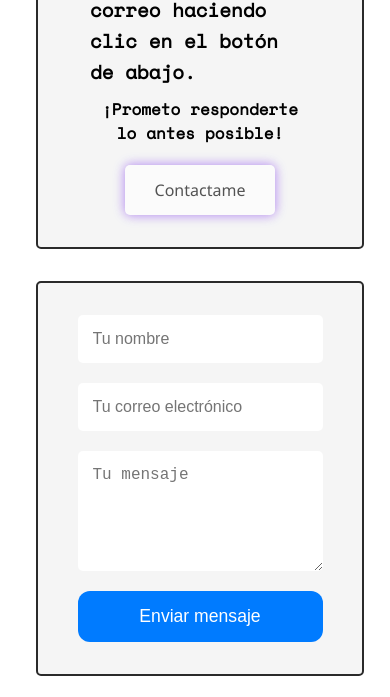
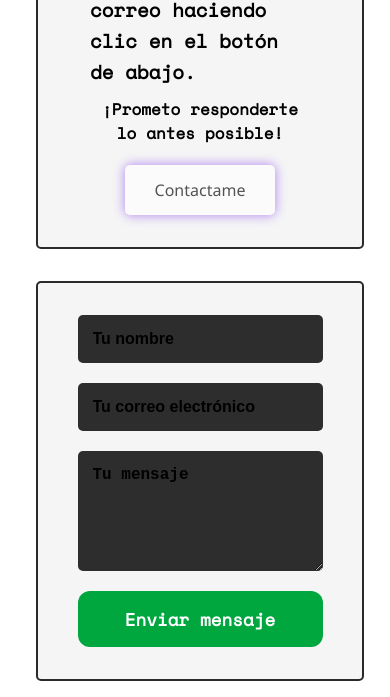
Before and after one commit to RudvanC/Portfolio, a plain HTML site: page index.html in a window 390 px wide. Shown: the part 5028-5725 px from the top of the page. Drawn offline with nearby package versions, Linux system fonts and the light colour scheme.

Commit message:
Update styles.css to enhance contact message and form styles, including color adjustments and improved placeholder text; ensure consistent button styling and responsive design for smaller screens.

```diff
--- a/css/styles.css
+++ b/css/styles.css
@@ -782,9 +782,9 @@ ______ ______________  ____   _ _       ___  ______ _____ _____
 }
 
 .contact-message h3 {
-  color:#7f71f9;
   font-weight: bold;
   margin-bottom: 40px;
+  color: var(--color-highlight);
 }
 
 .contact-message p {
@@ -794,11 +794,11 @@ ______ ______________  ____   _ _       ___  ______ _____ _____
 }
 
 .contact-message strong {
-  color: #51489ed6;
+  color: var(--my-green);
 }
 
 .contact-message h4 {
-  color: var
+  color: var;
 }
 .side-content {
   border: 2px solid var(--border-color);
@@ -908,6 +908,13 @@ ______ ______________  ____   _ _       ___  ______ _____ _____
   font-size: 1rem;
   outline: none;
   transition: box-shadow 0.3s ease;
+  background-color: rgb(46, 45, 45);
+}
+
+.contact-form input::placeholder,
+.contact-form textarea::placeholder {
+  color: var(--text-color);
+  font-weight: 600;
 }
 
 .contact-form input:focus,
@@ -916,10 +923,14 @@ ______ ______________  ____   _ _       ___  ______ _____ _____
 }
 
 .contact-form button {
+  background-color: var(--my-green);
+  color: var(--text-color);
+  font-weight: 600;
+  font-family: var(--first-font);
+  cursor: pointer;
   padding: 15px;
   border: none;
   border-radius: 12px;
-  background-color: #007bff;
   color: white;
   font-size: 1.1rem;
   cursor: pointer;
@@ -1403,8 +1414,7 @@ _   _   ___  ___  _________ _   _______ _____ _   _ _____ _____  ___
   }
 }
 
-
-@media (width < 768px){
+@media (width < 768px) {
   .contact-section {
     flex-direction: column;
   }
```
